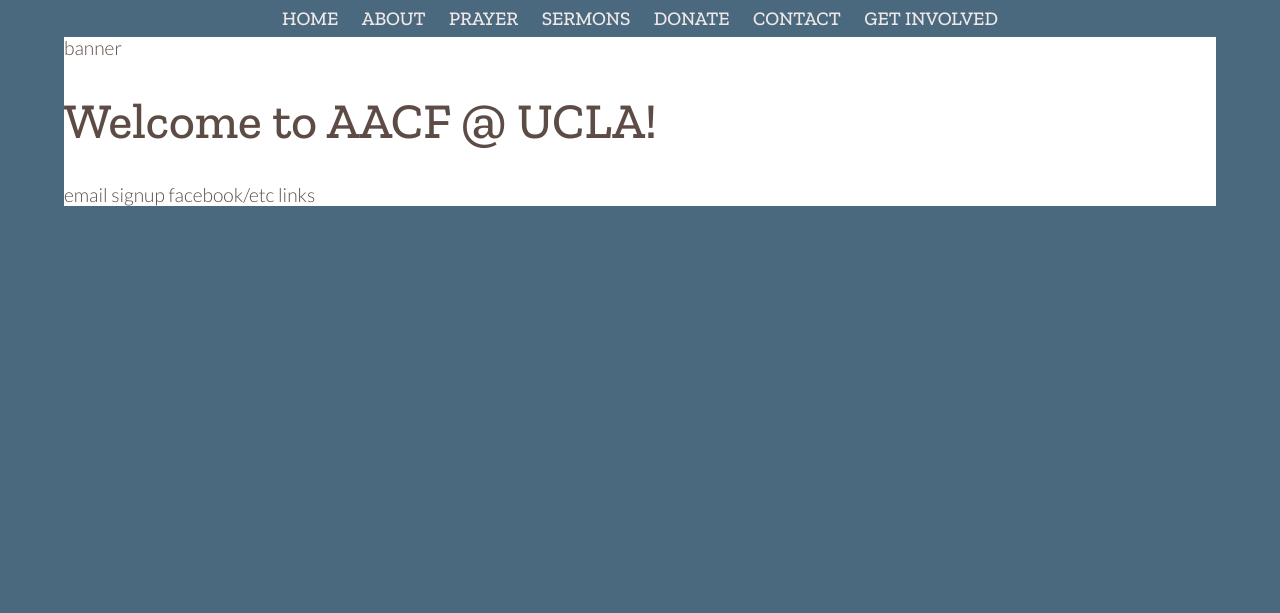
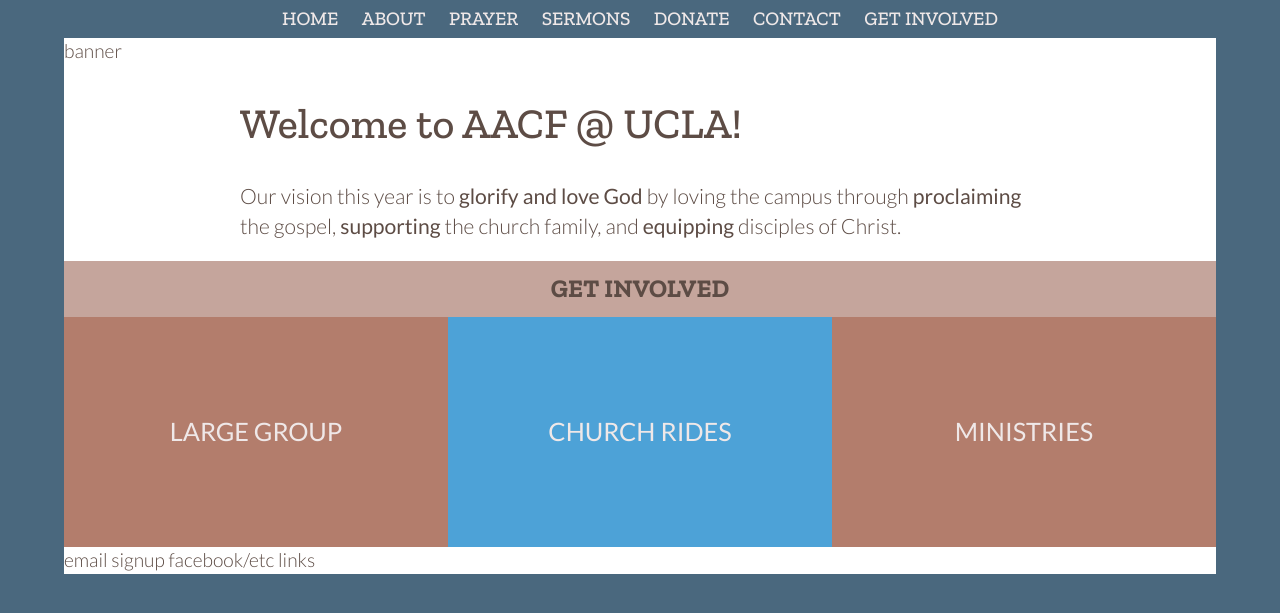
Before and after one commit to aacfla/website-dev, a Jekyll site: the page built from index.md, in a window 1280 px wide. Shown: the top 613 px of the page. Built offline with Jekyll 4.4.1, drawn with Linux system fonts in a browser that asks for light colours; our own code applies the rules of GitHub Pages for plain Markdown files.

Commit message:
Add home page main content.

```diff
--- a/_includes/head.html
+++ b/_includes/head.html
@@ -7,6 +7,6 @@
 {% else %}
 {% seo %}
 {% endif %}
-<link href="https://fonts.googleapis.com/css?family=Lato:300|Zilla+Slab:400i,500" rel="stylesheet">
+<link href="https://fonts.googleapis.com/css?family=Lato:300,400|Zilla+Slab:400i,500,700" rel="stylesheet">
 <link href="/assets/css/main.css" rel="stylesheet">
 </head>
--- a/_layouts/page.html
+++ b/_layouts/page.html
@@ -2,7 +2,7 @@
 layout: default
 ---
 
-<h1 class="page-title">{{ page.title }}</h1>
-<div class="page-text">
+<h1>{{ page.title }}</h1>
+<div class="text-panel">
 {{ content }}
 </div>
--- a/_sass/all.scss
+++ b/_sass/all.scss
@@ -2,6 +2,7 @@
 
 html {
 	font-size: 120%;
+	line-height: 1.4;
 }
 
 body {
@@ -9,8 +10,7 @@ body {
 }
 
 #container {
-	margin: auto;
-	width: 100%;
+	margin: 0 auto;
 	max-width: 1152px;
 
 	background-color: $secondary;
@@ -18,36 +18,131 @@ body {
 	@include font-paragraph;
 }
 
-.navbar {
-	background-color: $inverse-secondary;
-	color: $inverse-primary;
-	text-align: center;
-	text-transform: uppercase;
-	@include font-heading-1;
-
-	a, a:visited, a:hover, a:active {
+// Remove default link blue
+@mixin reset-links {
+	a, a:visited, a:active {
 		color: inherit;
 		text-decoration: none;
 	}
 
+	a:hover {
+		color: inherit;
+		text-decoration: underline;
+	}
+}
+
+.navbar {
+	background-color: $inverse-secondary;
+	color: $inverse-primary;
+	@include font-heading-1;
+	text-align: center;
+	text-transform: uppercase;
+
+	@include reset-links;
+
 	ul {
 		display: inline-block;
-		margin: 0 0;
+		margin: 0;
 		padding: 0.2em 0;
+	}
 
-		li {
-			display: inline-block;
-			padding: 0.2em 0.5em;
-		}
+	li {
+		display: inline-block;
+		padding: 0.1em 0.5em;
 	}
 }
 
 h1 {
 	@include font-heading-1;
+
+	// Default to full-width dark background, light text
+	&:not(.plain-h1) {
+		background-color: $title-secondary;
+		font-size: 1.2em;
+		font-weight: bold;
+		padding: 0.4em 0;
+		text-align: center;
+		text-transform: uppercase;
+	}
 }
 
-main {
-	font-size: 130%;
+.no-margin-bottom {
+	margin-bottom: 0;
 }
 
-@import "page";
+// Don't make text too large on phones
+main {
+	@media (min-width: $bp-tablet) {
+		font-size: 110%;
+	}
+}
+
+// Text block with max width
+.text-panel {
+	margin: 0 auto;
+	width: 90%;
+	max-width: $page-text-width;
+}
+
+// List of tile-links: vertical on phones, horizontal if wide enough
+// Links take up the full area of each list item (so the entire list item is clickable)
+.link-tile-list {
+	@include reset-links;
+
+	a {
+		display: block;
+		padding: 1em;
+	}
+
+	ul {
+		display: flex;
+		flex-direction: column;
+
+		margin: 0;
+		padding: 0;
+	}
+
+	li {
+		color: $inverse-primary;
+		display: block;
+		font-size: 1.2em;
+		font-weight: normal;
+		text-align: center;
+		text-transform: uppercase;
+
+		&:nth-child(odd) {
+			background-color: $box-secondary-1;
+		}
+
+		&:nth-child(even) {
+			background-color: $box-secondary-2;
+		}
+	}
+
+	@media (min-width: $bp-tablet) {
+		// Maintain div aspect ratio. The ul then takes position:absolute to match the padding box of the div.
+		position: relative;
+		padding-bottom: 20%;
+
+		a {
+			display: flex;
+			flex-direction: column;
+			justify-content: center;
+
+			height: 100%;
+			padding: 0;
+		}
+
+		ul {
+			flex-direction: row;
+
+			position: absolute;
+			height: 100%;
+			width: 100%;
+		}
+
+		li {
+			flex: 1;
+		}
+	}
+}
--- a/_sass/page.scss
+++ /dev/null
@@ -1,15 +0,0 @@
-@import "variables";
-
-.page-title {
-	background-color: $title-secondary;
-	font-size: 1.5em;
-	padding: 0.4em 0;
-	text-align: center;
-	text-transform: uppercase;
-}
-
-.page-text {
-	margin: auto;
-	width: 90%;
-	max-width: $page-text-width;
-}
--- a/_sass/variables.scss
+++ b/_sass/variables.scss
@@ -19,7 +19,9 @@ $inverse-secondary: #4A687E;
 
 @mixin font-paragraph {
 	font-family: 'Lato', sans-serif;
-	font-weight: normal;
+	font-weight: 300;
 }
 
+$bp-tablet: 768px;
+
 $page-text-width: 800px;
--- a/index.md
+++ b/index.md
@@ -3,4 +3,22 @@ layout: home
 bare_title: true
 ---
 
+<div class="text-panel" markdown="1">
+
 # Welcome to AACF @ UCLA!
+{: .plain-h1}
+
+Our vision this year is to **glorify and love God** by loving the campus through **proclaiming** the gospel, **supporting** the church family, and **equipping** disciples of Christ.
+
+</div>
+
+# Get Involved
+{: .no-margin-bottom}
+
+<div class="link-tile-list" markdown="1">
+
+* [Large Group](/large-group)
+* [Church Rides](/church-rides)
+* [Ministries](/ministries)
+
+</div>
```
Also changed, not shown: pages/prayer.md (+1 -1 lines).
